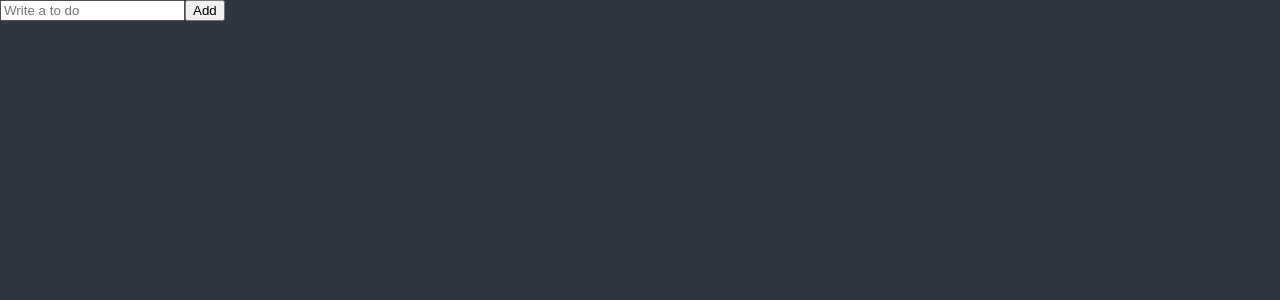
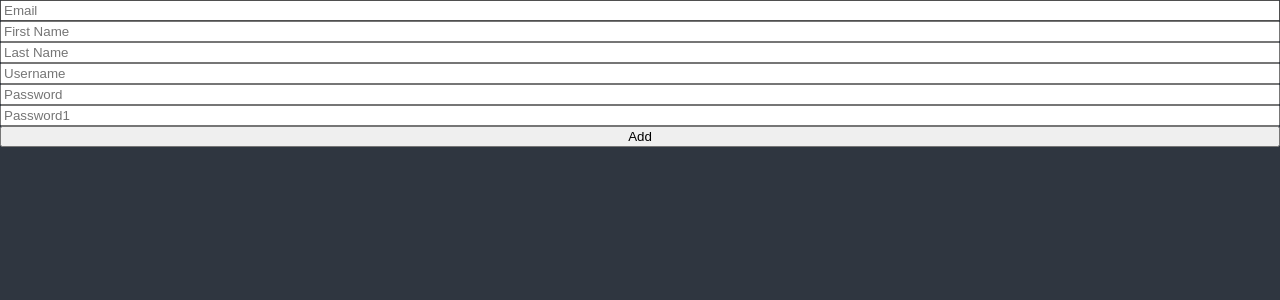
Before and after one commit to crdrst777/react-todo-app, a React (Create React App) app: page / in a window 1280 px wide. Shown: the top 300 px of the page. Built offline with nearby package versions, Linux system fonts and the light colour scheme.

Commit message:
react-hook-form 작업중

```diff
--- a/package.json
+++ b/package.json
@@ -12,6 +12,7 @@
     "@types/react-dom": "^18.0.11",
     "react": "^18.2.0",
     "react-dom": "^18.2.0",
+    "react-hook-form": "^7.43.2",
     "react-router-dom": "^6.8.2",
     "react-scripts": "5.0.1",
     "recoil": "^0.7.6",
--- a/src/ToDoList.tsx
+++ b/src/ToDoList.tsx
@@ -1,29 +1,82 @@
-import { useState } from "react";
+import { useForm } from "react-hook-form";
 
 function ToDoList() {
-  const [todo, setTodo] = useState("");
-  const onChange = (event: React.ChangeEvent<HTMLInputElement>) => {
-    // setValue(event.currentTarget.value); // 아래와 같음
-    const {
-      currentTarget: { value },
-    } = event;
-    setTodo(value);
+  const { register, handleSubmit, formState } = useForm();
+  // register함수를 사용하면 onChange 이벤트핸들러가 필요없음.
+  // watch함수는 form 입력값의 변화를 관찰할 수 있게 함.
+  // handleSubmit함수는 onSubmit을 대체. 함수를 리턴하는 함수. validation를 담당. preventDefault도. 우리가 작성한 코드가 진행될 수 있게 함.
+  // formState -> formState.errors를 통해 에러를 확인할 수 있음.
+  const onValid = (data: any) => {
+    console.log(data);
   };
-  const onSubmit = (event: React.FormEvent<HTMLFormElement>) => {
-    event.preventDefault();
-    console.log(todo);
-
-    // setValue("");
-  };
+  console.log(formState.errors);
 
   return (
     <>
-      <form onSubmit={onSubmit}>
-        <input onChange={onChange} value={todo} placeholder="Write a to do" />
+      {/* handleSubmit함수는 2개의 인자를 받는다. (유효할때 실행되는 함수(필수. onValid()) / 유효하지 않을때 실행되는 함수(비필수))
+      여기선 이렇게 함수를 호출해야 함. (함수())
+      유저가 submit하면, handleSubmit은 해야하는 유효성 검사나, 다른 일들을 마친 후, 데이터가 유효할때만 onValid 함수를 호출할것임.
+      { required: true } -> 키보드와 마우스를 유효하지 않은 항목으로 바로 focus시켜줌. */}
+      <form
+        style={{ display: "flex", flexDirection: "column" }}
+        onSubmit={handleSubmit(onValid)}
+      >
+        <input {...register("email", { required: true })} placeholder="Email" />
+        <input
+          {...register("firstName", { required: true })}
+          placeholder="First Name"
+        />
+        <input
+          {...register("lastName", { required: true })}
+          placeholder="Last Name"
+        />
+        <input
+          {...register("username", { required: true, minLength: 10 })}
+          placeholder="Username"
+        />
+        <input
+          {...register("password", { required: true, minLength: 5 })}
+          placeholder="Password"
+        />
+        <input
+          {...register("password1", {
+            required: "Password is required", // 에러 메세지 작성.
+            minLength: {
+              value: 5,
+              message: "Your password is too short", // 에러 메세지 작성.
+            },
+          })}
+          placeholder="Password1"
+        />
+        {/* 위처럼 하면 register함수가 반환하는 객체를 가져다가 input에 props로 줄 수 있음. */}
         <button>Add</button>
       </form>
     </>
   );
 }
 
+// function ToDoList() {
+//   const [todo, setTodo] = useState("");
+//   const onChange = (event: React.ChangeEvent<HTMLInputElement>) => {
+//     // setValue(event.currentTarget.value); // 아래와 같음
+//     const {
+//       currentTarget: { value },
+//     } = event;
+//     setTodo(value);
+//   };
+//   const onSubmit = (event: React.FormEvent<HTMLFormElement>) => {
+//     event.preventDefault();
+//     console.log(todo);
+//   };
+
+//   return (
+//     <>
+//       <form onSubmit={onSubmit}>
+//         <input onChange={onChange} value={todo} placeholder="Write a to do" />
+//         <button>Add</button>
+//       </form>
+//     </>
+//   );
+// }
+
 export default ToDoList;
```
Also changed, not shown: 1 other file (tests, documents, lock files or other folders).
